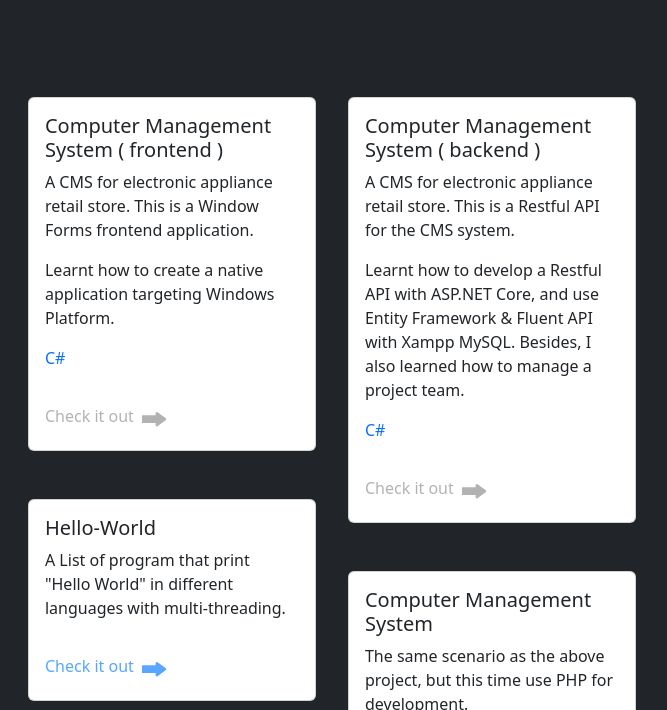
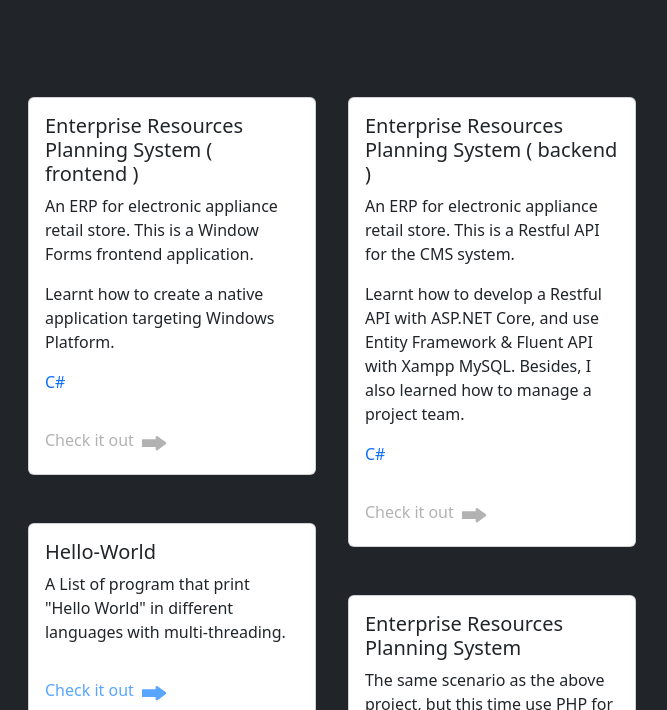
Before and after one commit to Ryuuu825/Portfolio, a plain HTML site: page pages/Projects.html in a window 1280 px wide. Shown: the part 199-909 px from the top of the page, 464-1131 px from the left. Drawn offline with nearby package versions, Linux system fonts and the light colour scheme.

Commit message:
change the wrong project name, nature

```diff
--- a/pages/Projects.html
+++ b/pages/Projects.html
@@ -227,10 +227,10 @@
                 <div class="card" style="width: 18rem;">
                     <div class="card-body">
                       <h5 class="card-title">
-                            Computer Management System ( frontend )
+                        Enterprise Resources Planning System ( frontend )
                       </h5>
                       <p class="card-text">
-                          A CMS for electronic appliance retail store. This is a Window Forms frontend application.
+                          An ERP for electronic appliance retail store. This is a Window Forms frontend application.
                       </p>
                       <p class="card-text">
                         Learnt how to create a native application targeting Windows Platform.
@@ -287,10 +287,10 @@
                 <div class="card" style="width: 18rem;">
                     <div class="card-body">
                       <h5 class="card-title">
-                            Computer Management System ( backend )
+                        Enterprise Resources Planning System ( backend )
                       </h5>
                       <p class="card-text">
-                          A CMS for electronic appliance retail store. This is a Restful API for the CMS system.
+                        An ERP for electronic appliance retail store. This is a Restful API for the CMS system.
                       </p>
                       <p class="card-text">
                         Learnt how to develop a Restful API with ASP.NET Core, and use Entity Framework & Fluent API with Xampp MySQL.
@@ -314,7 +314,7 @@
                 <div class="card mt-5" style="width: 18rem;">
                     <div class="card-body">
                       <h5 class="card-title">
-                            Computer Management System
+                        Enterprise Resources Planning System
                       </h5>
                       <p class="card-text">
                           The same scenario as the above project, but this time use PHP for development.
```
Also changed, not shown: 1 other file.
